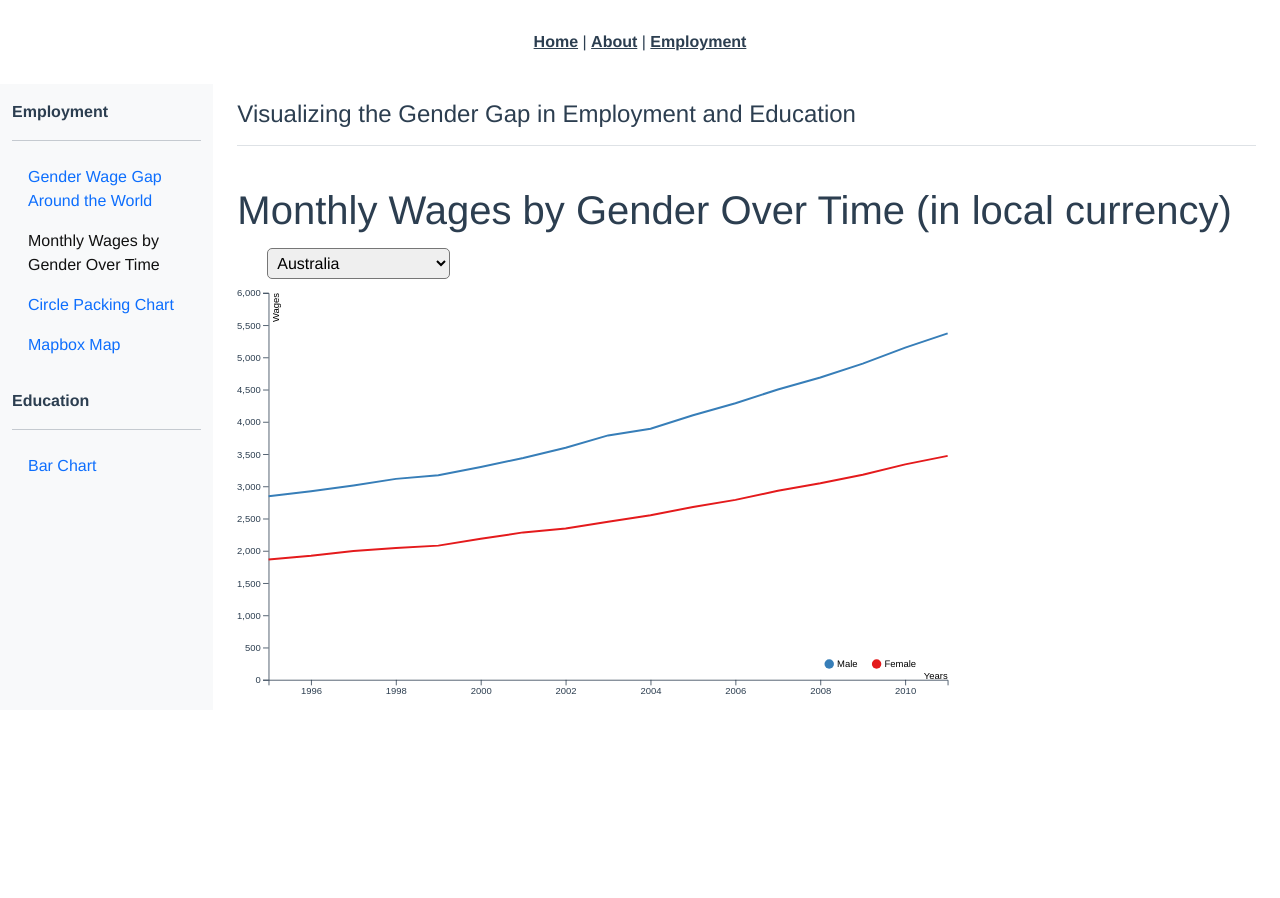
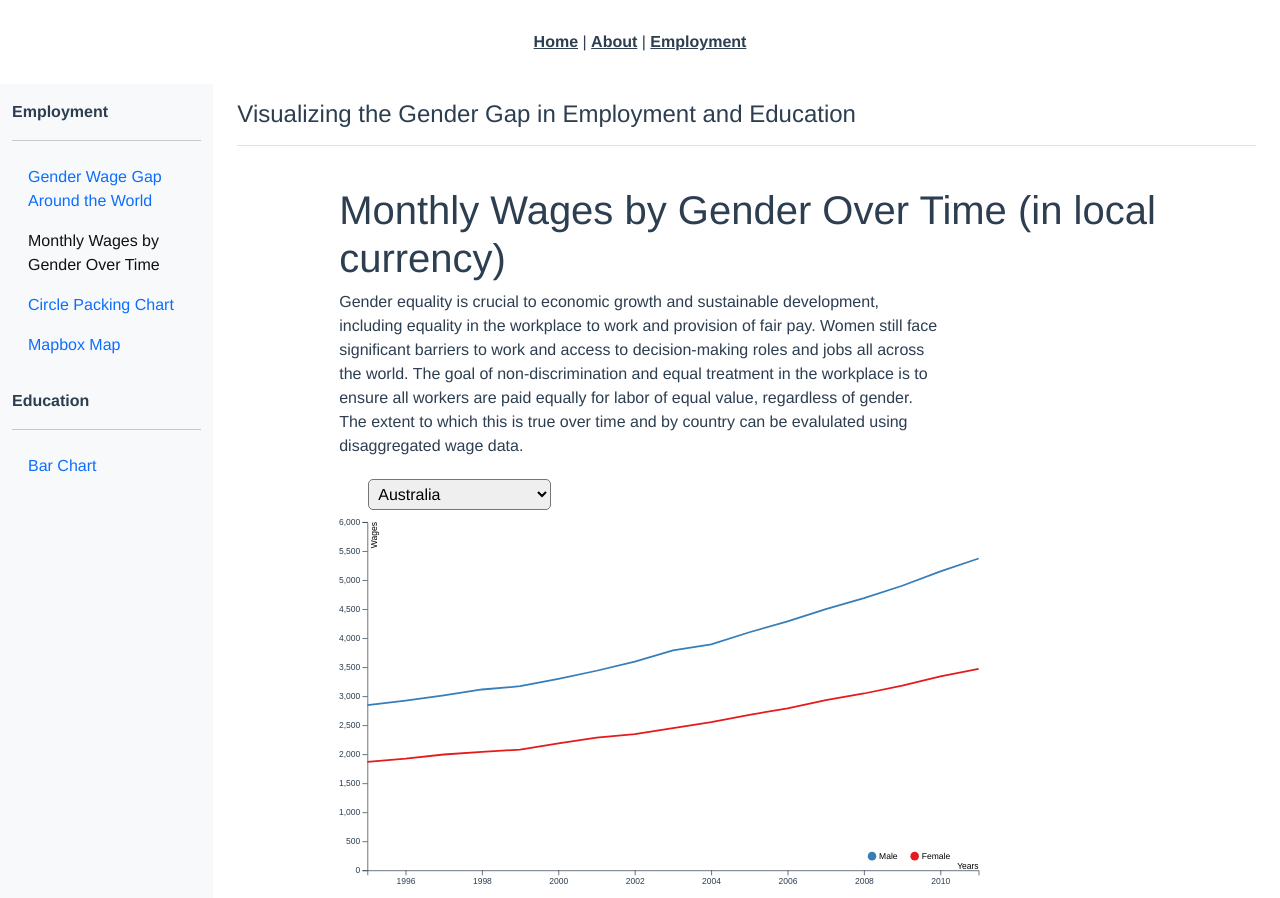
Before and after one commit to DSCI-554/project-girlboss, a Vue app in the folder demo/vue-app/: page /monthlywages in a window 1280 px wide. Before the commit the page ends 800 px from the top, so only its background shows below. Built offline with nearby package versions, Linux system fonts and the light colour scheme.

Commit message:
add text and stylize chart

```diff
--- a/demo/vue-app/src/components/TimeSeriesChart.vue
+++ b/demo/vue-app/src/components/TimeSeriesChart.vue
@@ -1,6 +1,21 @@
 <template>
-  <div>
+  <div id="tsdiv">
     <h1 align="left">Monthly Wages by Gender Over Time (in local currency)</h1>
+    <b-row align-h="start">
+      <b-col align-self="start" cols="8">
+      <p align="left">
+        Gender equality is crucial to economic growth and sustainable
+        development, including equality in the workplace to work and provision
+        of fair pay. Women still face significant barriers to work and access to
+        decision-making roles and jobs all across the world. The goal of
+        non-discrimination and equal treatment in the workplace is to ensure all
+        workers are paid equally for labor of equal value, regardless of gender.
+        The extent to which this is true over time and by country can be
+        evalulated using disaggregated wage data.
+      </p>
+      </b-col>
+    </b-row>
+
     <b-container>
       <b-row align-h="start">
         <b-col align-self="start" cols="1"
@@ -139,7 +154,8 @@ export default {
         .attr("x", 0)
         .attr("y", 5)
         .attr("dy", ".71em")
-        .style("text-anchor", "end");
+        .style("text-anchor", "end")
+        .text("Wages");
 
       // Select all of the grouped elements and update the data
       const selectCountryGroups = this.svg
@@ -312,52 +328,52 @@ export default {
       initialGraph("Australia");
     }, //linechart
 
-    updateGraph(legis) {
-      console.log("run updateGraph");
-      const selectCountry = this.nest.filter(([key]) => key == legis); // this is the ARRAY
+    // updateGraph(legis) {
+    //   console.log("run updateGraph");
+    //   const selectCountry = this.nest.filter(([key]) => key == legis); // this is the ARRAY
 
-      // RESCALE Y AXIS for new country
-      function getMax(maleArr) {
-        let max = 0;
-        for (let i = 0; i < maleArr.length; i++) {
-          if (max == 0 || parseInt(maleArr[i].wvalue) > parseInt(max))
-            max = maleArr[i].wvalue;
-        }
-        return max;
-      }
-      let newMax = d3.map(selectCountry, (d) => getMax(d[1][1][1]))[0];
-      this.y.domain([0, newMax]);
-      let yAxis = d3.axisLeft().scale(this.y);
-      // REMOVE old Y-Axis
-      d3.select("#yAxis").remove();
-      // create NEW Y-axis
-      this.svg
-        .append("g")
-        .attr("class", "axis")
-        .attr("id", "yAxis")
-        .call(yAxis)
-        .attr("font-size", "12px")
-        .append("text") // y-axis Label
-        .attr("id", "yAxisLabel")
-        .attr("fill", "black")
-        .attr("transform", "rotate(-90)")
-        .attr("x", 0)
-        .attr("y", 5)
-        .attr("dy", ".71em")
-        .style("text-anchor", "end");
-
-      // Select all of the grouped elements and update the data
-      const selectCountryGroups = this.svg
-        .selectAll(".countryGroups")
-        .data(selectCountry);
-      // Select all the lines and transition to new positions
-      selectCountryGroups
-        .selectAll("path.line")
-        .data(([, values]) => values)
-        .transition()
-        .duration(600)
-        .attr("d", (d) => this.valueLine(Array.from(d.values())[1]));
-    }, // updateGraph
+    //   // RESCALE Y AXIS for new country
+    //   function getMax(maleArr) {
+    //     let max = 0;
+    //     for (let i = 0; i < maleArr.length; i++) {
+    //       if (max == 0 || parseInt(maleArr[i].wvalue) > parseInt(max))
+    //         max = maleArr[i].wvalue;
+    //     }
+    //     return max;
+    //   }
+    //   let newMax = d3.map(selectCountry, (d) => getMax(d[1][1][1]))[0];
+    //   this.y.domain([0, newMax]);
+    //   let yAxis = d3.axisLeft().scale(this.y);
+    //   // REMOVE old Y-Axis
+    //   d3.select("#yAxis").remove();
+    //   // create NEW Y-axis
+    //   this.svg
+    //     .append("g")
+    //     .attr("class", "axis")
+    //     .attr("id", "yAxis")
+    //     .call(yAxis)
+    //     .attr("font-size", "12px")
+    //     .append("text") // y-axis Label
+    //     .attr("id", "yAxisLabel")
+    //     .attr("fill", "black")
+    //     .attr("transform", "rotate(-90)")
+    //     .attr("x", 0)
+    //     .attr("y", 5)
+    //     .attr("dy", ".71em")
+    //     .style("text-anchor", "end")
+    //     .text("Wages");
+    //   // Select all of the grouped elements and update the data
+    //   const selectCountryGroups = this.svg
+    //     .selectAll(".countryGroups")
+    //     .data(selectCountry);
+    //   // Select all the lines and transition to new positions
+    //   selectCountryGroups
+    //     .selectAll("path.line")
+    //     .data(([, values]) => values)
+    //     .transition()
+    //     .duration(600)
+    //     .attr("d", (d) => this.valueLine(Array.from(d.values())[1]));
+    // }, // updateGraph
   }, // methods
   mounted: function () {
     // console.log("mounted Time Series Chart component");
@@ -396,8 +412,12 @@ option:hover {
   cursor: pointer;
 }
 
-svg .tick > text {
-  font-size: 30px;
-  fill: green;
+#tsdiv {
+  padding-left: 10%;
+}
+
+.ptext {
+  padding: 10px;
+  margin: 100px;
 }
 </style>
```
